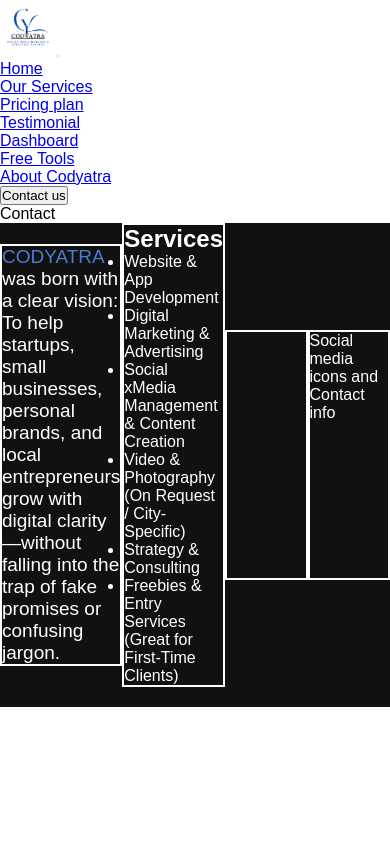
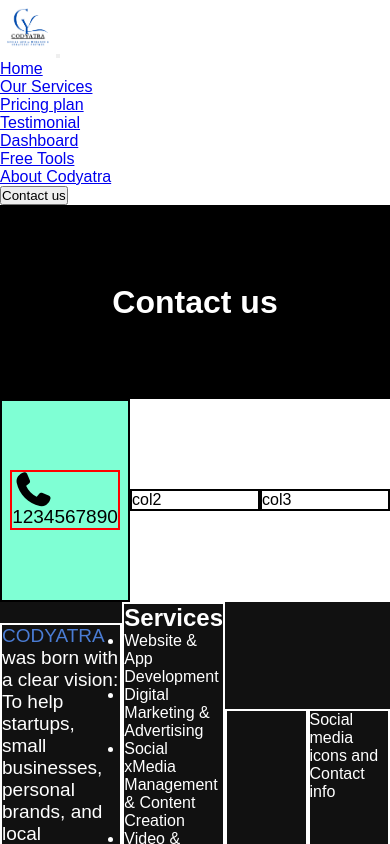
Before and after one commit to RiteshDafale/codyatra, a React (Vite) app: page /codyatra/Contact in a window 390 px wide. Shown: the top 844 px of the page. Built offline with nearby package versions, Linux system fonts and the light colour scheme.

Commit message:
new functionility added

```diff
--- a/index.html
+++ b/index.html
@@ -1,16 +1,19 @@
 <!doctype html>
 <html lang="en">
+
 <head>
   <meta charset="UTF-8" />
   <link rel="icon" type="image/svg+xml" href="./src/assets/favicon.ico" />
   <meta name="viewport" content="width=device-width, initial-scale=1.0" />
   <title>Codyatra</title>
   <link rel="stylesheet" href="	https://cdn.jsdelivr.net/npm/bootstrap@5.3.7/dist/css/bootstrap.min.css">
-
+  <link rel="stylesheet" href="https://cdnjs.cloudflare.com/ajax/libs/font-awesome/7.0.0/css/all.min.css">
   <script src="https://cdn.jsdelivr.net/npm/bootstrap@5.3.7/dist/js/bootstrap.bundle.min.js"></script>
 </head>
+
 <body>
   <div id="root"></div>
   <script type="module" src="/src/main.jsx"></script>
 </body>
+
 </html>
--- a/package.json
+++ b/package.json
@@ -17,7 +17,8 @@
     "gh-pages": "^6.3.0",
     "react": "^19.1.0",
     "react-dom": "^19.1.0",
-    "react-router-dom": "^7.7.1"
+    "react-router-dom": "^7.7.1",
+    "react-toastify": "^11.0.5"
   },
   "devDependencies": {
     "@eslint/js": "^9.30.1",
--- a/src/App.jsx
+++ b/src/App.jsx
@@ -12,6 +12,8 @@
 import Dashboard from './Component/Dashboard/Dashboard'
 import FreeTools from './Component/FreeTools/FreeTools'
 import Contact from './Component/Contact/Contact.JSX'
+import {ToastContainer} from 'react-toastify';
+
 
 
 
@@ -19,6 +21,21 @@
   // background-color: rgb(25 48 96);
   return (
     <div className='mainBackgroundColor' >
+
+<ToastContainer
+position="top-right"
+autoClose={5000}
+hideProgressBar={false}
+newestOnTop={false}
+closeOnClick={false}
+rtl={false}
+pauseOnFocusLoss
+draggable
+pauseOnHover
+theme="light"
+// transition={{Bounce}}
+/>
+
       <Navigation />
       <Routes>
         <Route path="/codyatra" element={<Home />}></Route>
--- a/src/Component/Contact/Contact.css
+++ b/src/Component/Contact/Contact.css
@@ -0,0 +1,38 @@
+.contactMainDiv{
+    height:23vh;
+    width: 100%;
+    background-color:black;
+    color:white;
+    display: flex;
+    justify-content: center;
+    align-items: center;
+}
+
+.contactCol{
+    width:33.3% !important;
+   border:2px solid black;
+}
+.mainphone{
+    background-color: aquamarine;;
+    display: flex;
+    justify-content: center;
+    align-items: center;
+    height:24vh;
+}
+
+.phone{
+    border:2px solid red;
+   width:45vw;
+}
+
+.phone i{
+    font-size: 34px;;
+}
+
+
+@media (min-height : 645px) and (max-width: 600px) {
+.contactCol{
+    width:100% !important;
+   border:2px solid black;
+}
+}
--- a/src/Component/Contact/Contact.jsx
+++ b/src/Component/Contact/Contact.jsx
@@ -1,4 +1,5 @@
 import React, { useEffect } from 'react'
+import '../Contact/Contact.css';
 
 function Contact() {
   useEffect(()=>{
@@ -6,7 +7,22 @@
   },[])
   return (
     <div>
-      Contact
+      <div className="container-fluid contactMainDiv">
+        <h1>Contact us</h1>
+      </div>
+
+      <div className="contact-details">
+        <div className="row">
+          <div className="col-lg-4 contactCol mainphone">
+            <div className="phone">
+              <i class="fa-solid fa-phone"></i>
+              <p>1234567890</p>
+            </div>
+          </div>
+          <div className="col-lg-4 contactCol">col2</div>
+          <div className="col-lg-4 contactCol">col3</div>
+        </div>
+      </div>
     </div>
   )
 }
--- a/src/Component/PricingPlan/Pricing.jsx
+++ b/src/Component/PricingPlan/Pricing.jsx
@@ -3,6 +3,7 @@
 import starter from '../PricingPlan/PricingImages/Starter.png';
 import growth from '../PricingPlan/PricingImages/Growth.png';
 import premium from '../PricingPlan/PricingImages/Premium.png';
+import { toast ,Zoom ,Slide ,Flip } from 'react-toastify';
 
 function Pricing() {
   const [showpopup, setpopup] = useState(false);
@@ -10,9 +11,9 @@
   useEffect(() => {
     document.title = "Codyatra - Pricing Plans";
 
-    // const timer = setTimeout(() => {
-    //   setpopup(true);
-    // }, 500);
+    const timer = setTimeout(() => {
+      setpopup(true);
+    }, 500);
 
     return () => clearTimeout(timer);
   }, []);
@@ -21,6 +22,42 @@
     e.preventDefault();
     setpopup(false);
   };
+
+
+  const handleRequest = (e) => {
+    e.preventDefault();
+    console.log("button clicked");
+
+    toast.info(
+      <div>
+        <strong>Request Received!</strong>
+        <div>We’ll contact you shortly </div>
+      </div>,
+      {
+        position: "top-right",
+        autoClose: 6000,
+        hideProgressBar: false,
+        closeOnClick: true,
+        pauseOnHover: true,
+        draggable: true,
+         transition: Flip,
+        theme: "colored",
+      }
+    )
+
+
+    // toast('Your request has been received. We’ll contact you shortly to follow up.', {
+    //   position: "top-right",
+    //   autoClose: 5000,
+    //   hideProgressBar: false,
+    //   closeOnClick: false,
+    //   pauseOnHover: true,
+    //   draggable: true,
+    //   progress: undefined,
+    //   theme: "colored",
+    //   transition: 'Bounce',
+    // });
+  }
 
   return (
     <div>
@@ -105,7 +142,7 @@
             </div>
             <div className='border text-center'>
 
-            <button type="submit" class="btn btn-primary">Submit</button>
+              <button type="submit" class="btn btn-primary" onClick={handleRequest}>Submit</button>
             </div>
           </form>
         </div>
```
Also changed, not shown: src/index.css (line endings or trailing spaces), 1 other file (tests, documents, lock files or other folders). Lines whose indentation alone changed are shown as unchanged.
